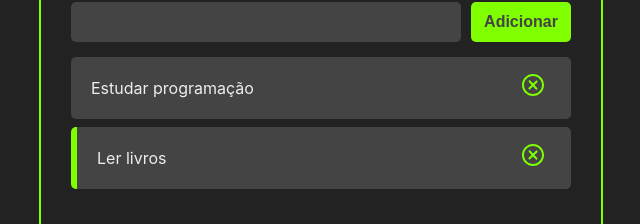
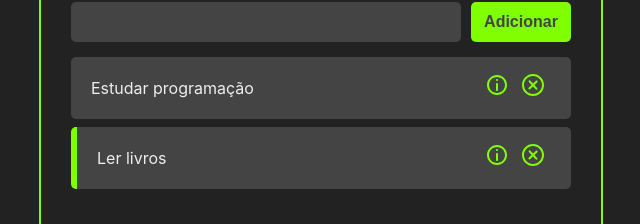
Before and after one commit to Dionatan2019Rodrigues/to-do-list-at-react, a React (Create React App) app: page / in a window 1280 px wide. Shown: the part 129-353 px from the top of the page, without its empty margins (319-959 px from the left). Built offline with nearby package versions, Linux system fonts and the light colour scheme.

Commit message:
feat: info button and your style

```diff
--- a/src/components/Task_item.css
+++ b/src/components/Task_item.css
@@ -17,7 +17,7 @@
 .task-title {
   cursor: pointer;
 }
-.remove-task-button {
+.task-buttons {
   color: var(--primary-color);
   background-color: var(--fundo-color);
   border: none;
--- a/src/components/Task_item.jsx
+++ b/src/components/Task_item.jsx
@@ -1,5 +1,5 @@
 import React from "react";
-import { CgCloseO } from "react-icons/cg";
+import { CgCloseO, CgInfo } from "react-icons/cg";
 
 import "./Task_item.css";
 
@@ -14,8 +14,11 @@ const Task_item = ({ task, handleTaskClick, handleTaskDelete }) => {
       </div>
 
       <div className="buttons-container">
+        <button className="task-buttons">
+          <CgInfo />
+        </button>
         <button
-          className="remove-task-button"
+          className="task-buttons"
           onClick={() => handleTaskDelete(task.id)}
         >
           <CgCloseO />
```
